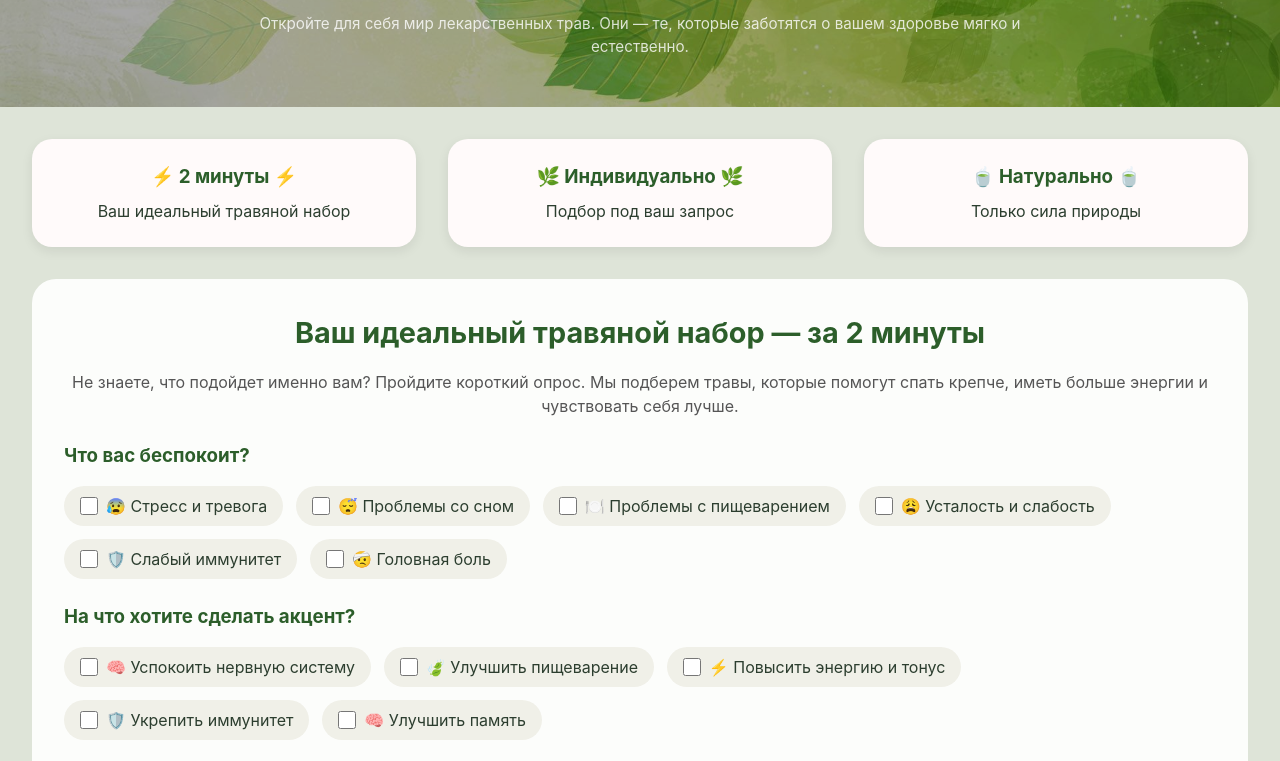
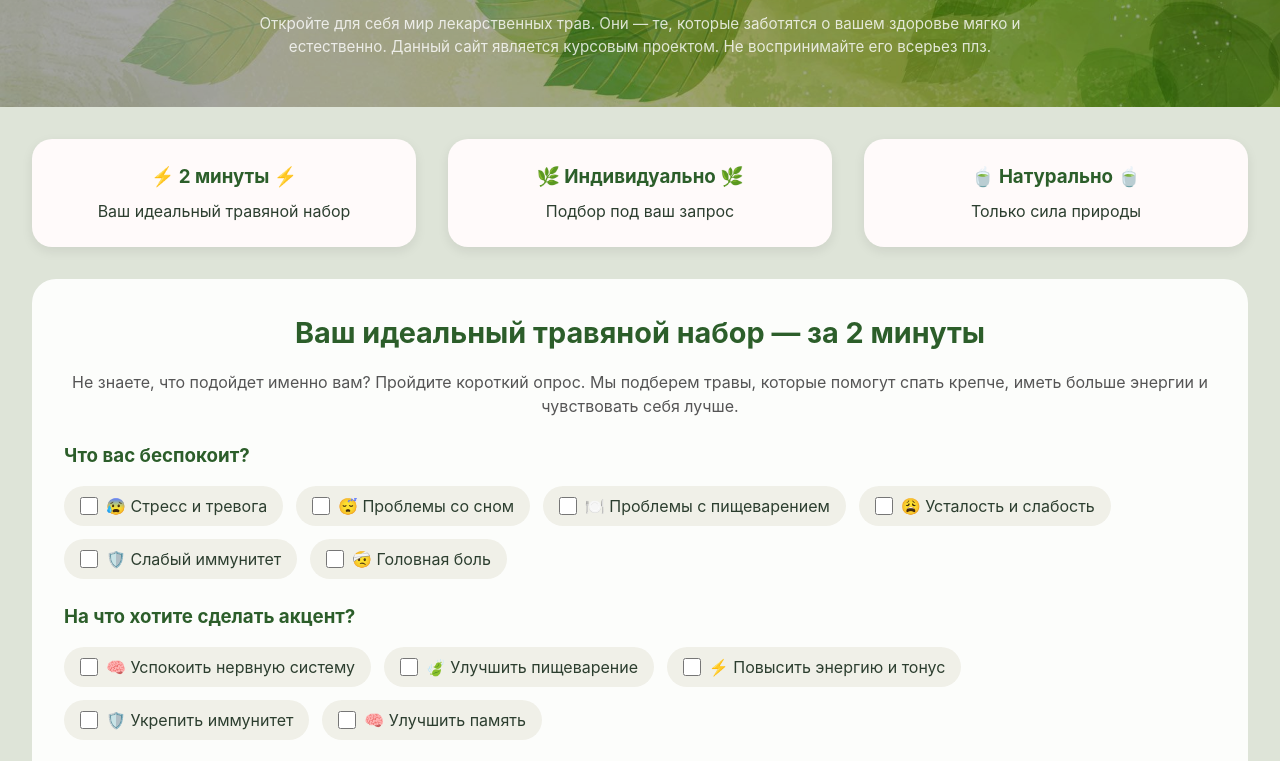
Before and after one commit to KrotovayaNora/travi_site, a plain HTML site: page index.html in a window 1280 px wide. Shown: the part 157-918 px from the top of the page. Drawn offline with Linux system fonts and the light colour scheme.

Commit message:
Update index.html

```diff
--- a/index.html
+++ b/index.html
@@ -387,6 +387,7 @@
             <p>Сила природы в каждой чашке</p>
             <div class="hero-sub">
                 Откройте для себя мир лекарственных трав. Они — те, которые заботятся о вашем здоровье мягко и естественно.
+                Данный сайт является курсовым проектом. Не воспринимайте его всерьез плз.
             </div>
         </div>
     </header>
```
